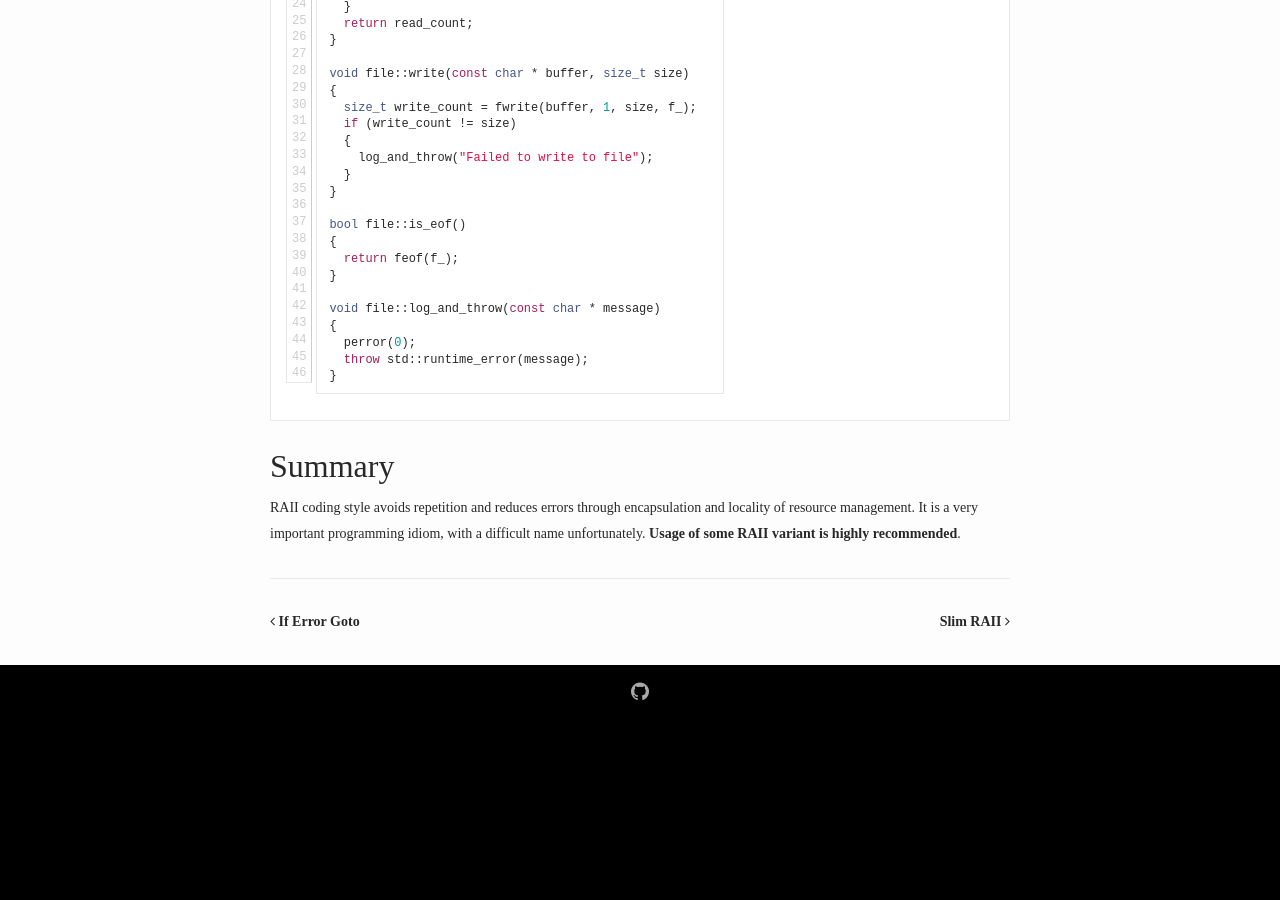
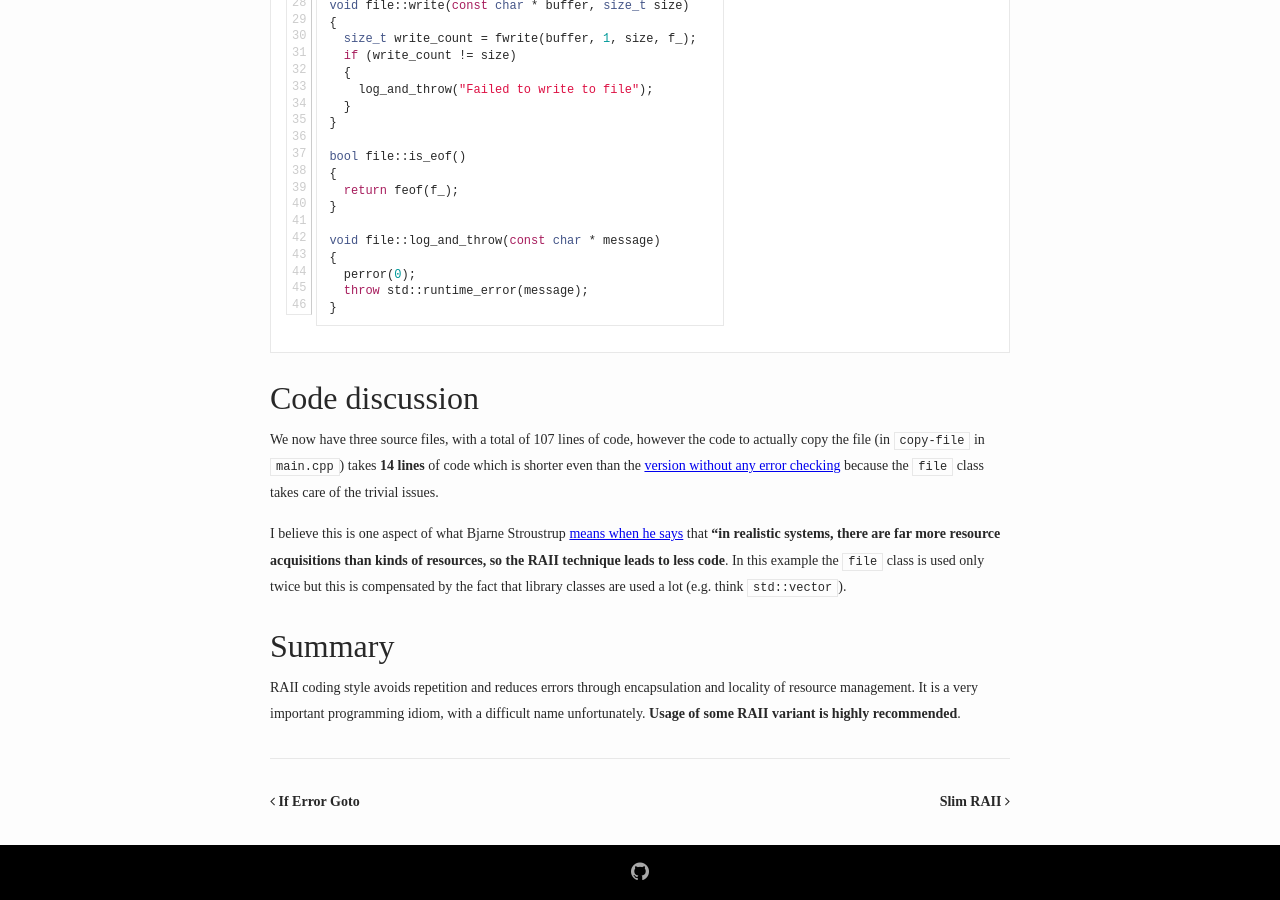
Before and after one commit to bajamircea/bajamircea.github.io, a Jekyll site: the page built from _posts/2015-03-17-classic-raii.markdown, in a window 1280 px wide and 900 px high, scrolled down 4050 px. Built offline with Jekyll 4.4.1, drawn with Linux system fonts in a browser that asks for light colours; nearby versions of some CDN libraries; before the commit the page ends 4770 px from its top, so only the background shows below that; some of the changed text lies outside the part shown.

Commit message:
Clarify quote

```diff
--- a/_posts/2015-03-17-classic-raii.markdown
+++ b/_posts/2015-03-17-classic-raii.markdown
@@ -242,6 +239,21 @@ void file::log_and_throw(const char * message)
 {% endhighlight %}
 
 
+## Code discussion
+
+We now have three source files, with a total of 107 lines of code, however the
+code to actually copy the file (in `copy-file` in `main.cpp`) takes **14
+lines** of code which is shorter even than the [version without any error
+checking][copy-file] because the `file` class takes care of the trivial issues.
+
+I believe this is one aspect of what Bjarne Stroustrup [means when he
+says][finally-explain] that **"in realistic systems, there are far more
+resource acquisitions than kinds of resources, so the RAII technique leads to
+less code**. In this example the `file` class is used only twice but this is
+compensated by the fact that library classes are used a lot (e.g. think
+`std::vector`).
+
+
 ## Summary
 
 RAII coding style avoids repetition and reduces errors through encapsulation
```
Also changed, not shown: other parts of _posts/2015-03-17-classic-raii.markdown (+1 -3 lines).
